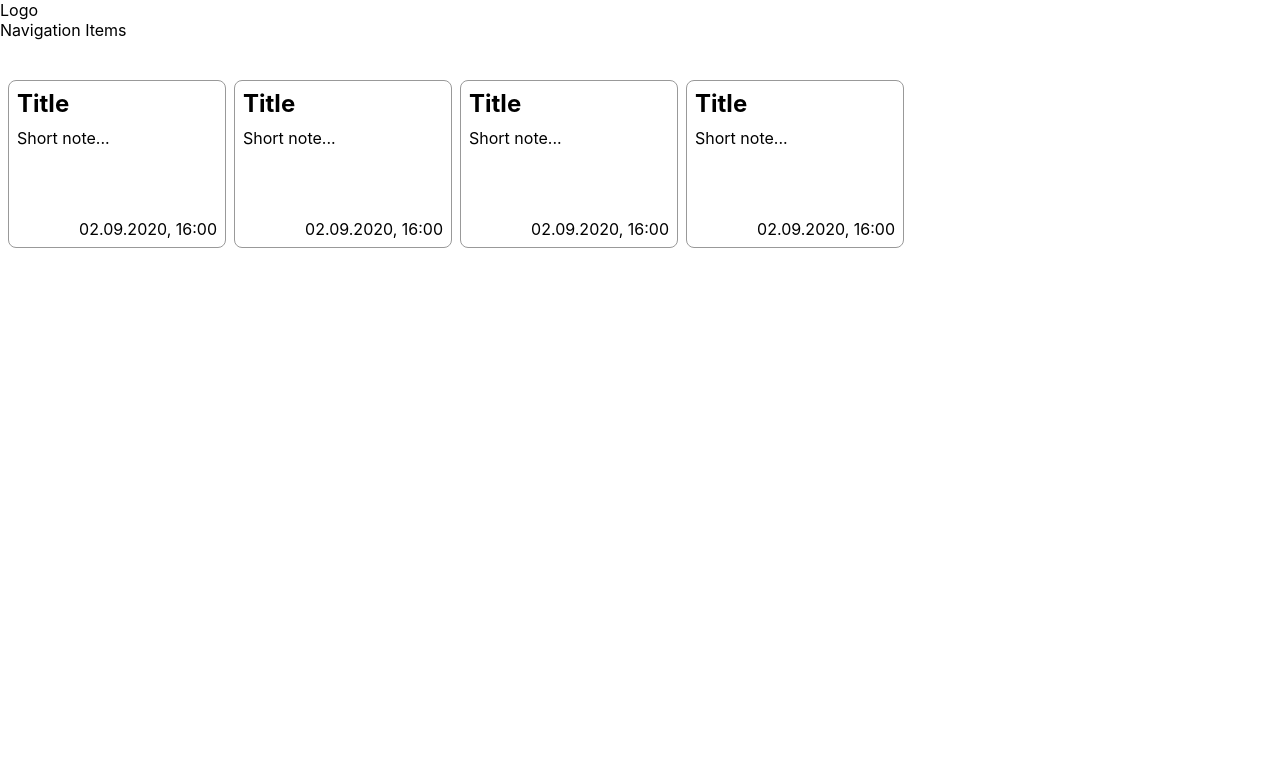
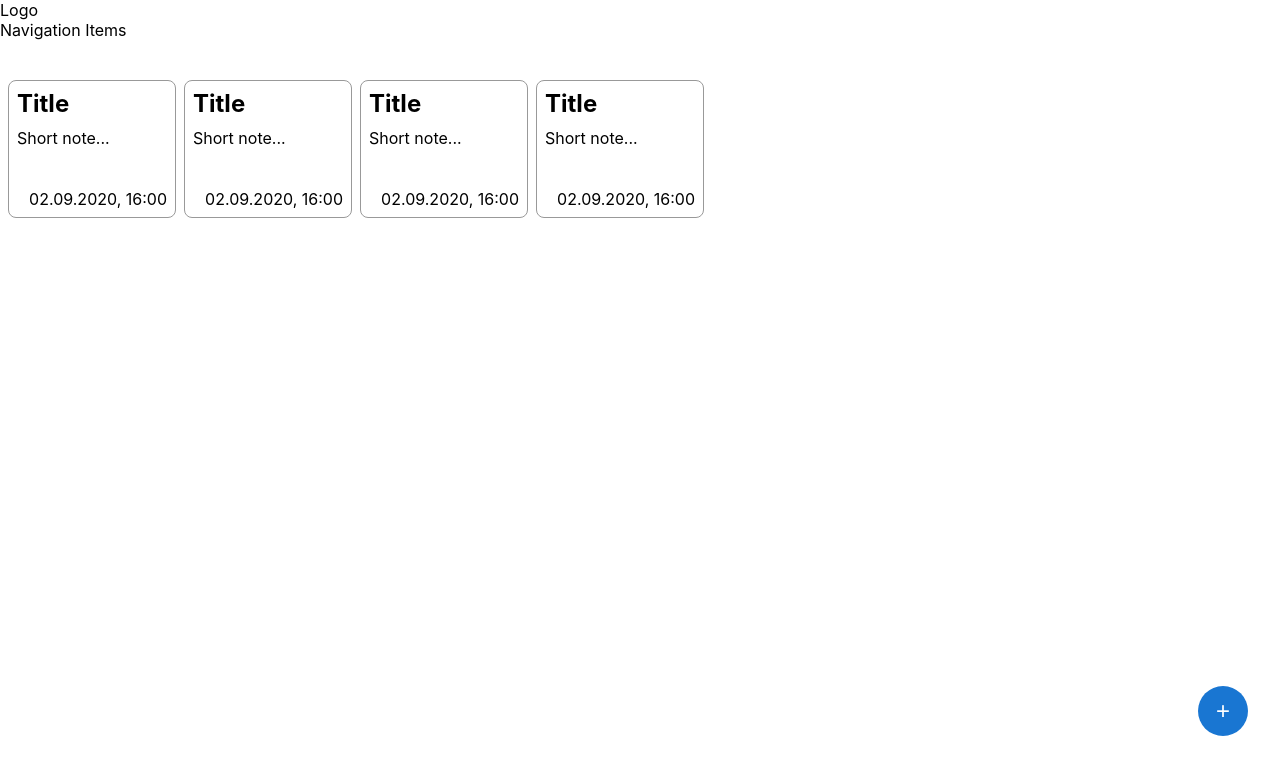
Before and after one commit to AleksandarVasilevski/notepad-react, a React (Create React App) app: page / in a window 1280 px wide. Shown: the top 774 px of the page. Built offline with nearby package versions, Linux system fonts and the light colour scheme.

Commit message:
added FloatingActionButton component updated Note and NotesPage components

```diff
--- /dev/null
+++ b/src/atoms/FloatingActionButton/FloatingActionButton.js
@@ -0,0 +1,9 @@
+import React from 'react';
+
+import classes from './FloatingActionButton.module.css';
+
+const floatingActionButton = () => (
+  <button className={classes.FloatingActionButton}>+</button>
+);
+
+export default floatingActionButton;
--- /dev/null
+++ b/src/atoms/FloatingActionButton/FloatingActionButton.module.css
@@ -0,0 +1,16 @@
+.FloatingActionButton {
+  width:50px;
+  height: 50px;
+  border-radius: 50px;
+  -moz-border-radius:50%;
+  -webkit-border-radius:50%;
+  background-color: #1976d2;
+  color: #fff;
+  font-size: 24px;
+  cursor: pointer;
+  border: none;
+  outline:none;
+  position: absolute;
+  bottom: 64px;
+  right: 32px;
+}
--- a/src/molecules/Note/Note.module.css
+++ b/src/molecules/Note/Note.module.css
@@ -1,6 +1,6 @@
 .Note {
-  width: 200px;
-  height: 150px;
+  width: 150px;
+  height: 120px;
   margin: 4px;
   padding: 8px;
   background-color: #fff;
--- a/src/pages/NotesPage/NotesPage.js
+++ b/src/pages/NotesPage/NotesPage.js
@@ -2,12 +2,14 @@ import React, {Component} from 'react';
 
 import Layout from '../../templates/Layout/Layout';
 import Notes from '../../organisms/Notes/Notes';
+import FloatingActionButton from '../../atoms/FloatingActionButton/FloatingActionButton';
 
 class NotesPage extends Component{
   render(){
     return(
       <Layout>
         <Notes />
+        <FloatingActionButton />
       </Layout>
     )
   }
```
